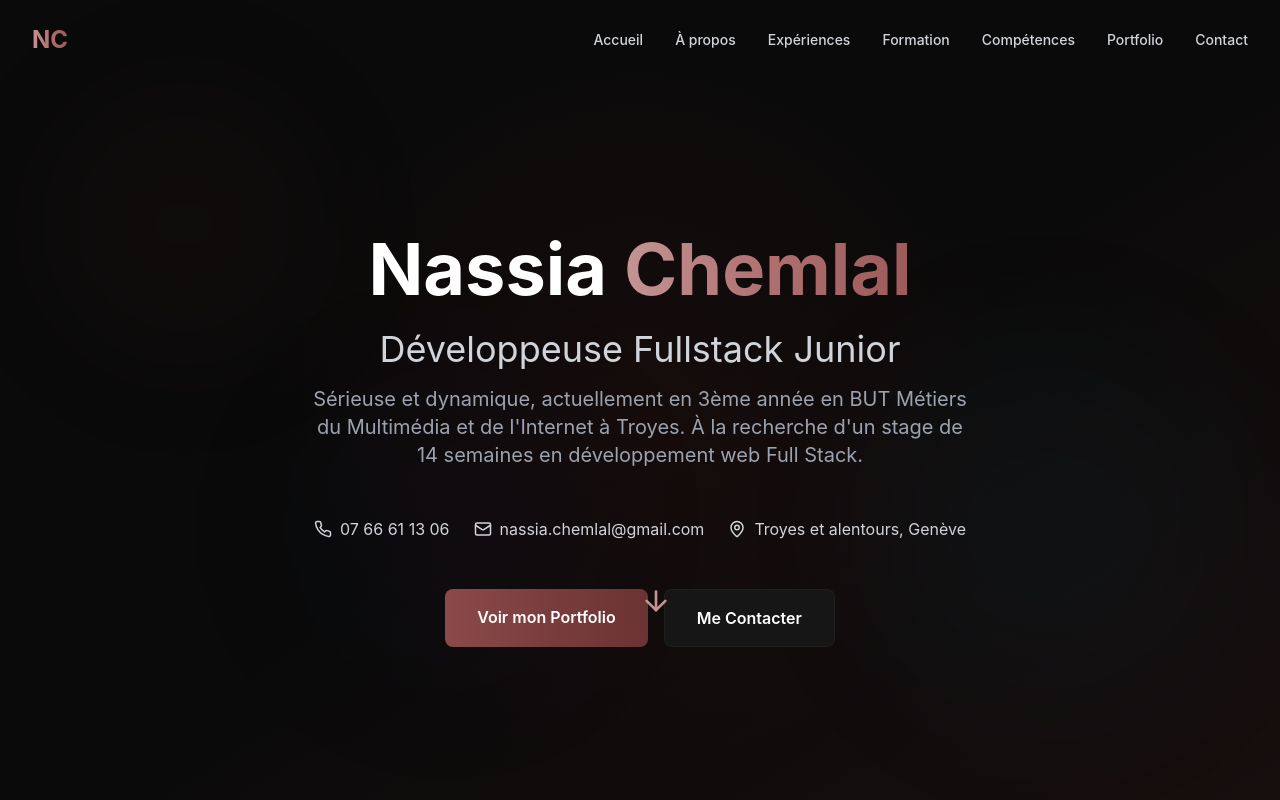
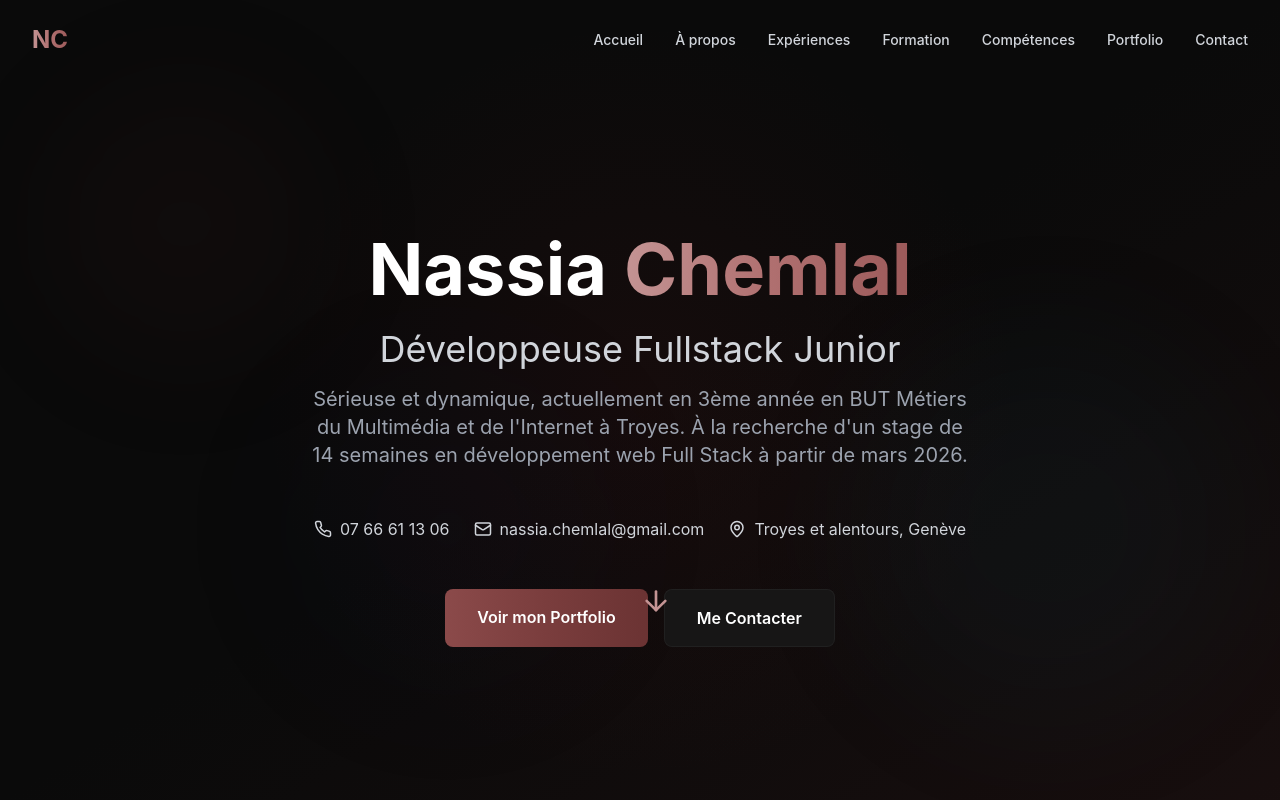
Before and after one commit to nassiachml/portfolio, a Next.js app: page / in a window 1280 px wide. Shown: the top 800 px of the page. Built offline with nearby package versions, Linux system fonts and the light colour scheme.

Commit message:
fix: stage à partir de mars 2026 (contact + intro)

```diff
--- a/components/Contact.tsx
+++ b/components/Contact.tsx
@@ -75,7 +75,7 @@ export default function Contact() {
           <div className="w-24 h-1 bg-gradient-bordeaux mx-auto rounded-full" />
           <p className="text-gray-400 mt-6 max-w-2xl mx-auto">
             À la recherche d'un stage de 14 semaines en développement web et
-            dispositifs interactifs à partir d'avril 2026. N'hésitez pas à me
+            dispositifs interactifs à partir de mars 2026. N'hésitez pas à me
             contacter !
           </p>
         </motion.div>
--- a/components/Hero.tsx
+++ b/components/Hero.tsx
@@ -98,7 +98,7 @@ export default function Hero() {
           >
             Sérieuse et dynamique, actuellement en 3ème année en BUT Métiers du
             Multimédia et de l'Internet à Troyes. À la recherche d'un stage de
-            14 semaines en développement web Full Stack.
+            14 semaines en développement web Full Stack à partir de mars 2026.
           </motion.p>
 
           {/* Contact Info */}
```
